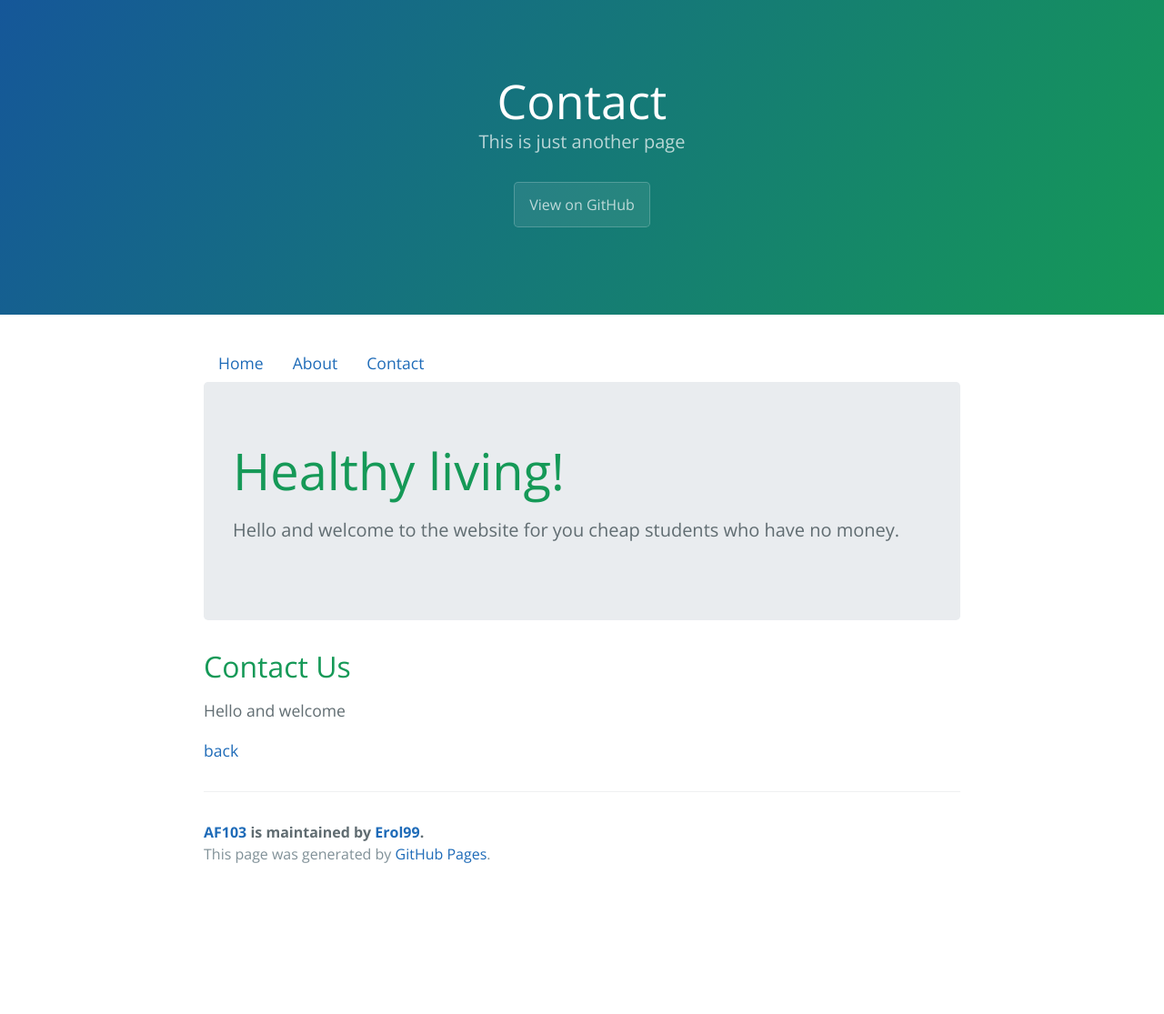
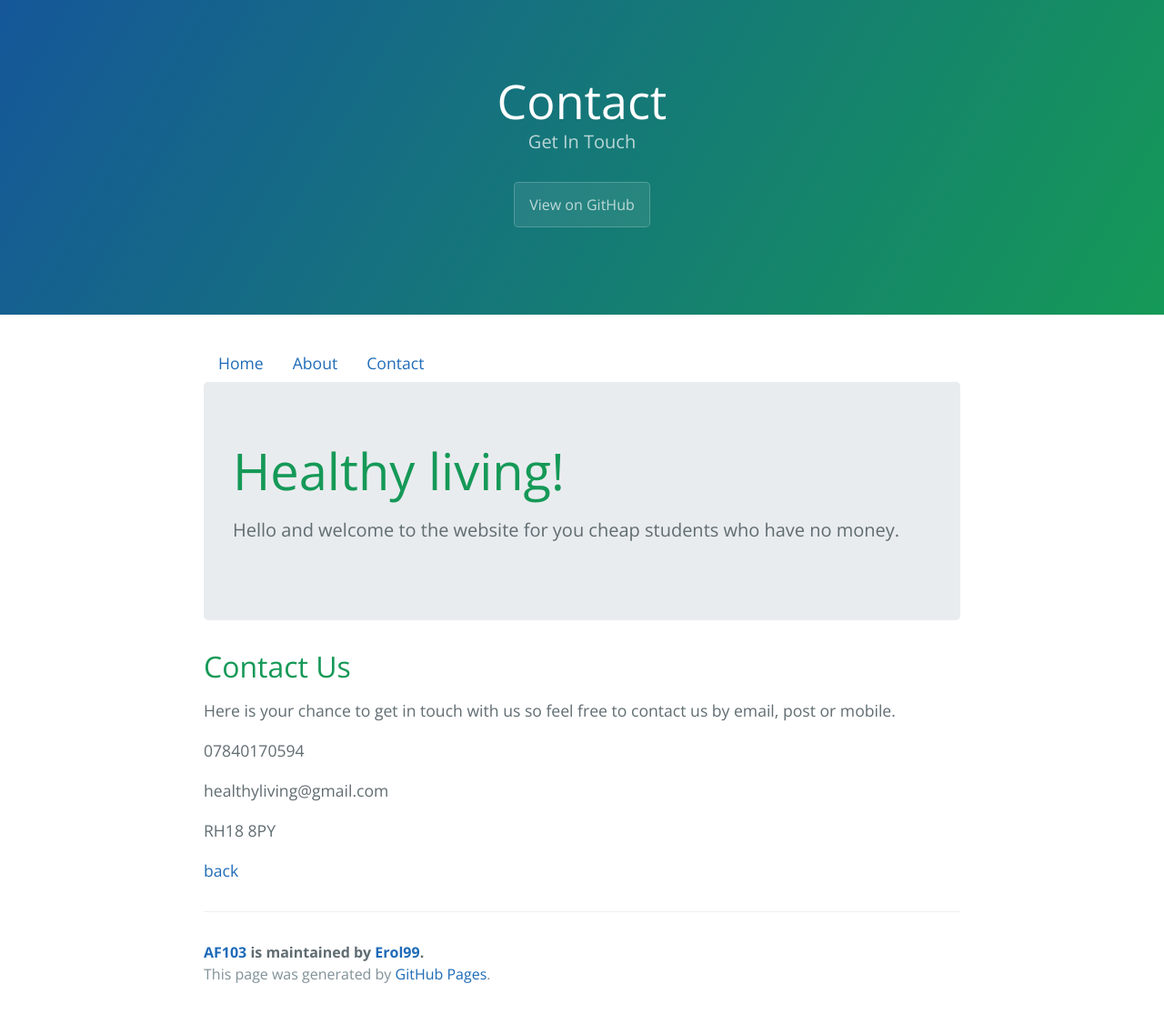
Before and after one commit to Erol99/AF103, a Jekyll site: the page built from contact.md, in a window 1280 px wide. Shown: the whole page at 91% size. Built offline with Jekyll 4.4.1, drawn with Linux system fonts in a browser that asks for light colours; before the commit the page ends 983 px from its top, so only the background shows below that.

Commit message:
Update contact.md

```diff
--- a/contact.md
+++ b/contact.md
@@ -1,15 +1,18 @@
 ---
 layout: default
 title: Contact
-description: This is just another page
+description: Get In Touch
 
 ---
 
 ## Contact Us
 
+Here is your chance to get in touch with us so feel free to contact us by email, post or mobile.
 
+07840170594
 
+healthyliving@gmail.com
 
-Hello and welcome
+RH18 8PY
 
 [back](./)
```
